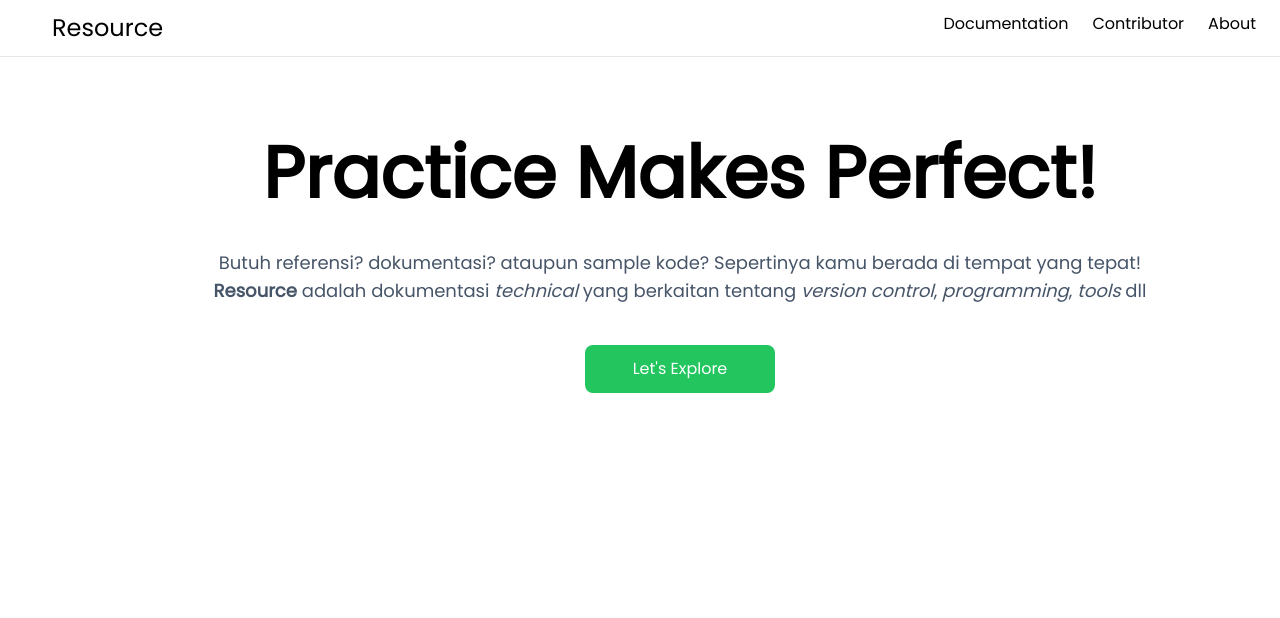
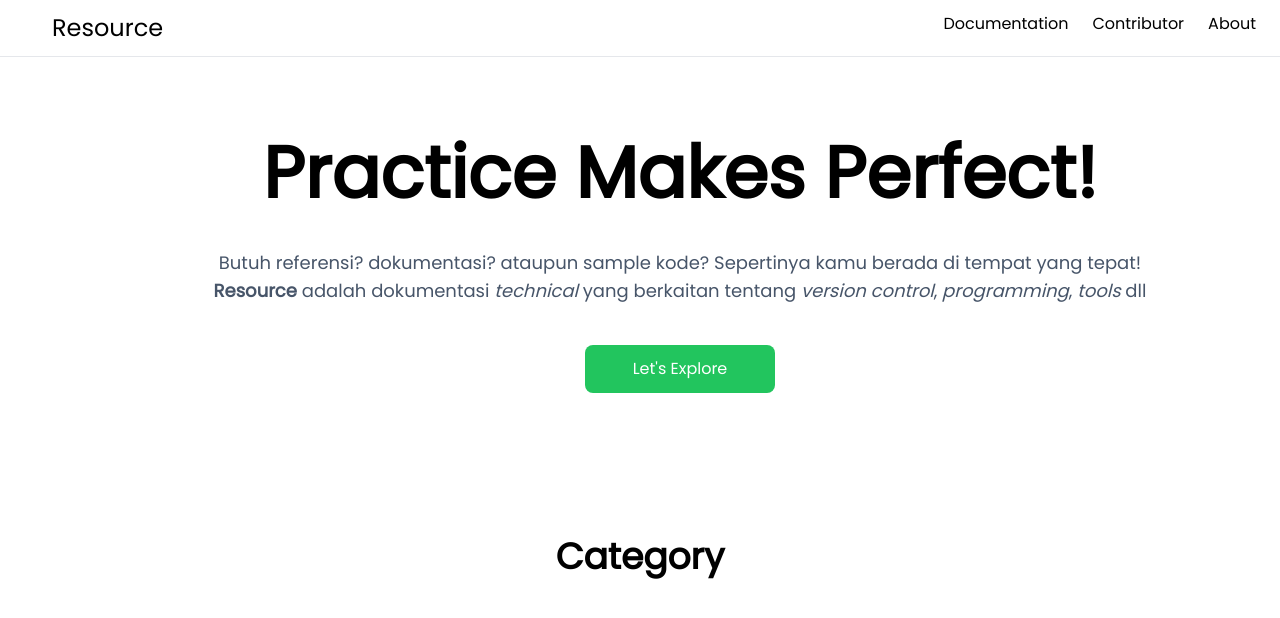
Before and after one commit to RNekoCloud/resource, a Next.js app: page / in a window 1280 px wide. Shown: the top 618 px of the page. Built offline with nearby package versions, Linux system fonts and the light colour scheme.

Commit message:
feat: Add Category component

```diff
--- a/app/page.tsx
+++ b/app/page.tsx
@@ -1,4 +1,6 @@
 import Hero from "@/components/Hero/Hero"
+import Category from "@/components/Category/Category"
+
 
 export default function Home() {
   return (
@@ -9,6 +11,7 @@ export default function Home() {
         * Also, it should listing all of available docs.
       */}
       <Hero></Hero>
+      <Category></Category>
     </main>
   )
 }
--- /dev/null
+++ b/components/Category/Category.tsx
@@ -0,0 +1,9 @@
+export default function Category() {
+    return(
+        <div className="container mt-36">
+            <div className="w-3/4 mx-auto">
+                <h2 className="text-4xl font-semibold text-center">Category</h2>
+            </div>
+        </div>
+    )
+}
```
